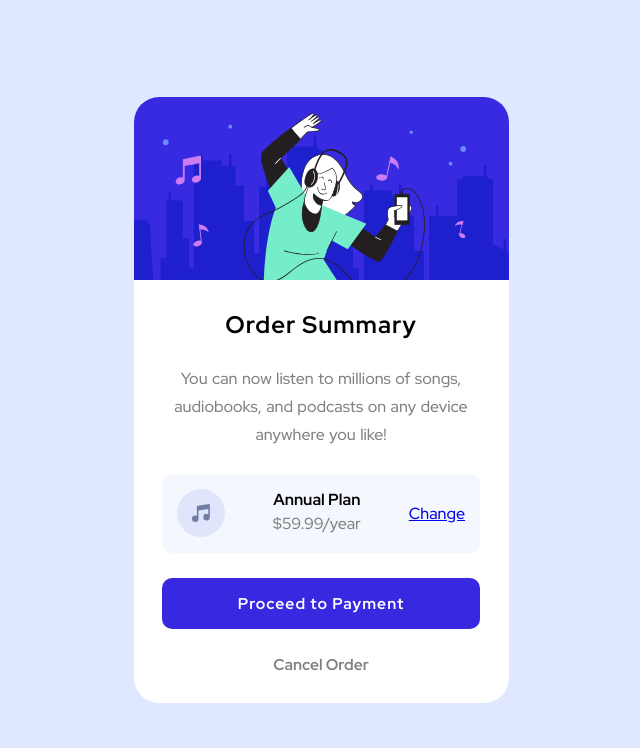
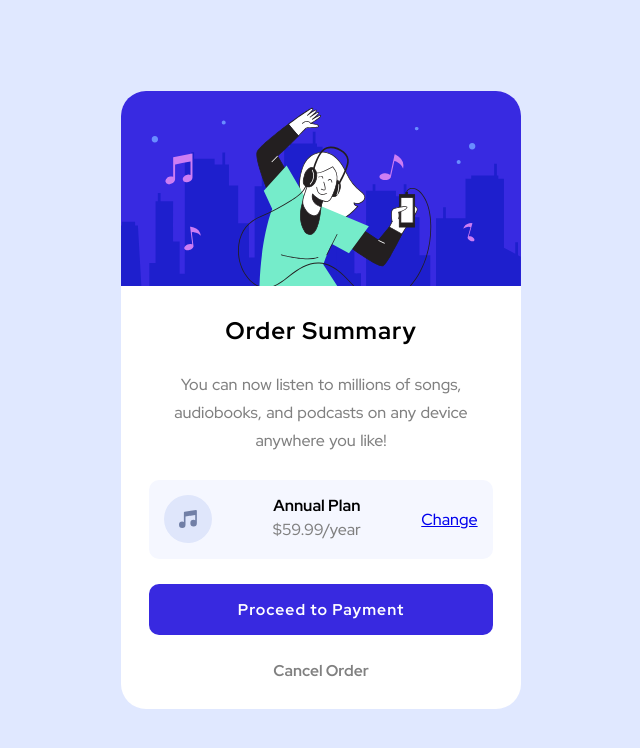
Before and after one commit to archie-k/order-summary-component, a plain HTML site: page index.html in a window 1280 px wide. Shown: the whole page, without its empty margins (319-959 px from the left). Drawn offline with Linux system fonts and the light colour scheme.

Commit message:
Fix width property

```diff
--- a/styles/style.css
+++ b/styles/style.css
@@ -24,7 +24,7 @@ body {
   display: flex;
   flex-direction: column;
   text-align: center;
-  width: 375px;
+  max-width: 400px;
   background: #fff;
   overflow: hidden;
   border-radius: 25px;
```
